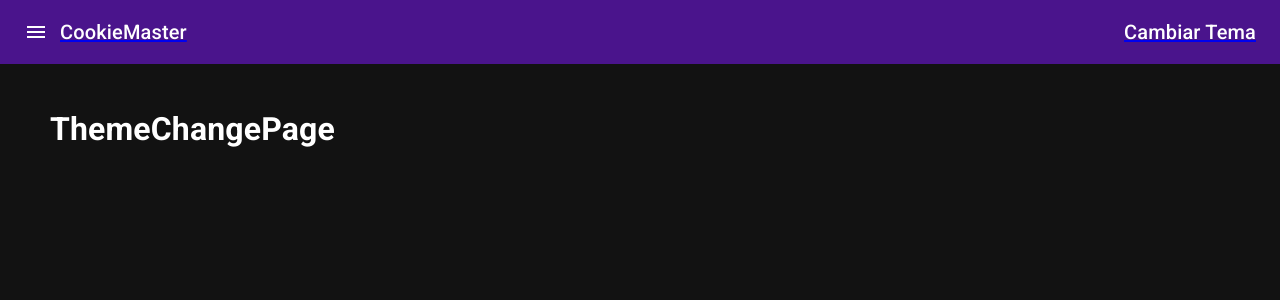
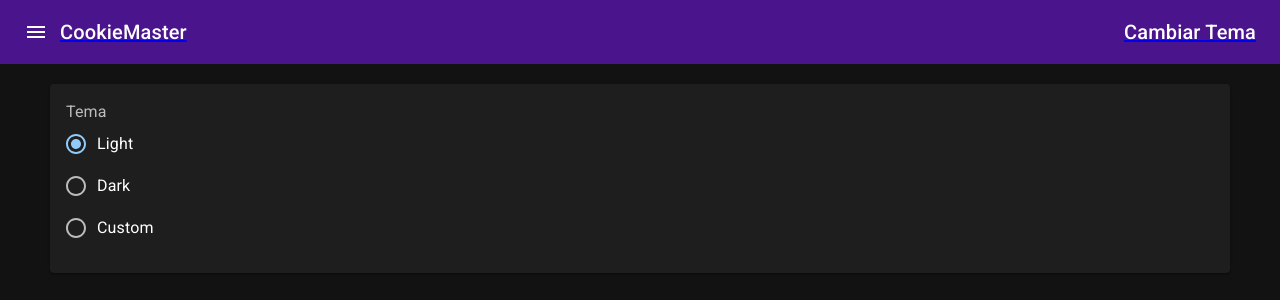
Before and after one commit to erc83/nextjs-cookie-master-app, a Next.js app: page /theme-change in a window 1280 px wide. Shown: the top 300 px of the page. Built offline with nearby package versions, Linux system fonts and the light colour scheme.

Commit message:
pagina theme change inicial

```diff
--- a/pages/theme-change.tsx
+++ b/pages/theme-change.tsx
@@ -1,9 +1,39 @@
+import { ChangeEvent, useState } from "react";
 import Layout from "@/components/layouts"
+import { Card,  CardContent, FormControl, FormLabel, RadioGroup, FormControlLabel, Radio } from "@mui/material";
 
 const ThemeChangePage = () => {
-  return (
+
+    const [currentTheme, setCurrentTheme] = useState('light');
+
+    const onThemeChange = ( event: ChangeEvent<HTMLInputElement> ) => {
+        const selectedTheme = event.target.value
+
+        console.log({ selectedTheme })
+
+        setCurrentTheme( selectedTheme )
+
+    }
+
+
+    return (
     <Layout>
-        <h1>ThemeChangePage</h1>
+        <Card>
+            <CardContent>
+                <FormControl>
+                    <FormLabel>Tema</FormLabel>
+                    <RadioGroup
+                        value={ currentTheme }
+                        onChange={ onThemeChange }
+                    >
+                        <FormControlLabel value='light' control={ <Radio/> } label='Light'/>
+                        <FormControlLabel value='dark' control={ <Radio/> } label='Dark'/>
+                        <FormControlLabel value='custom' control={ <Radio/> } label='Custom'/>
+                    </RadioGroup>
+                </FormControl>
+            </CardContent>
+        </Card>
+
     </Layout>
   )
 }
```
